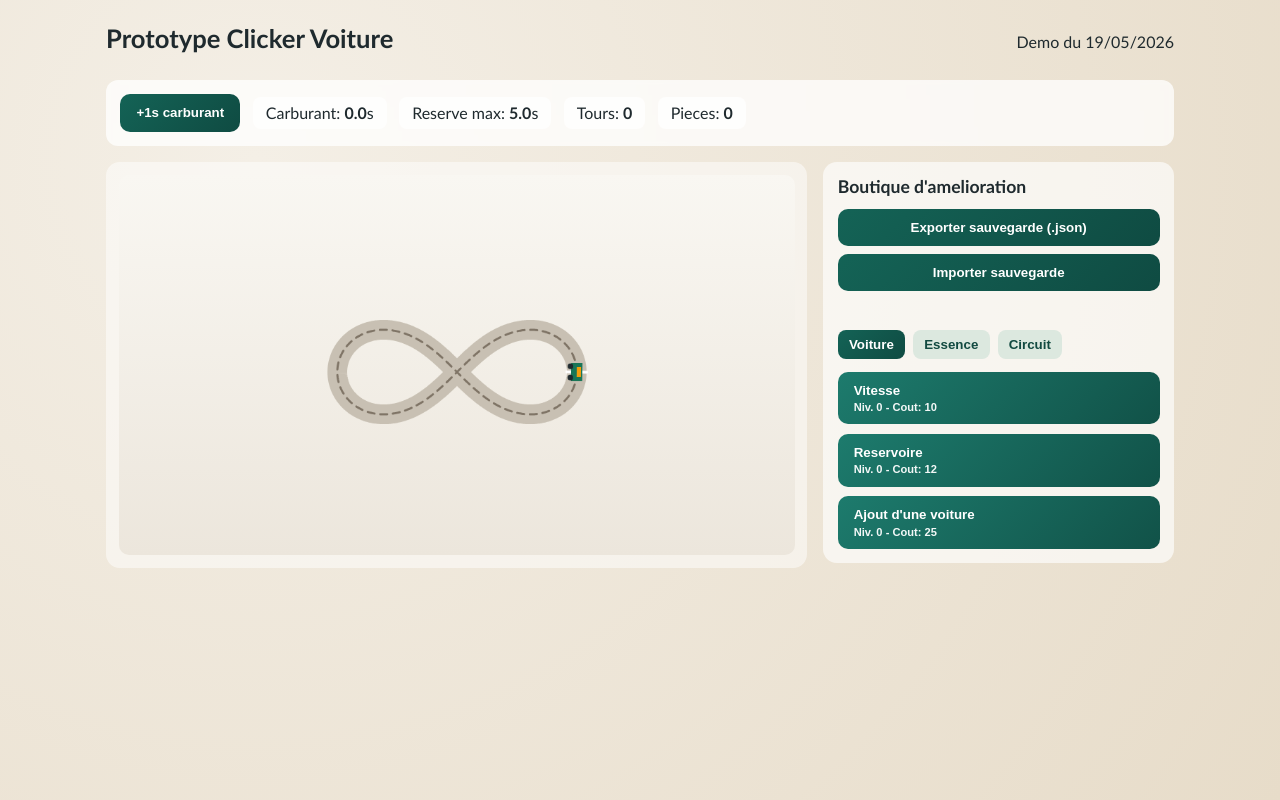
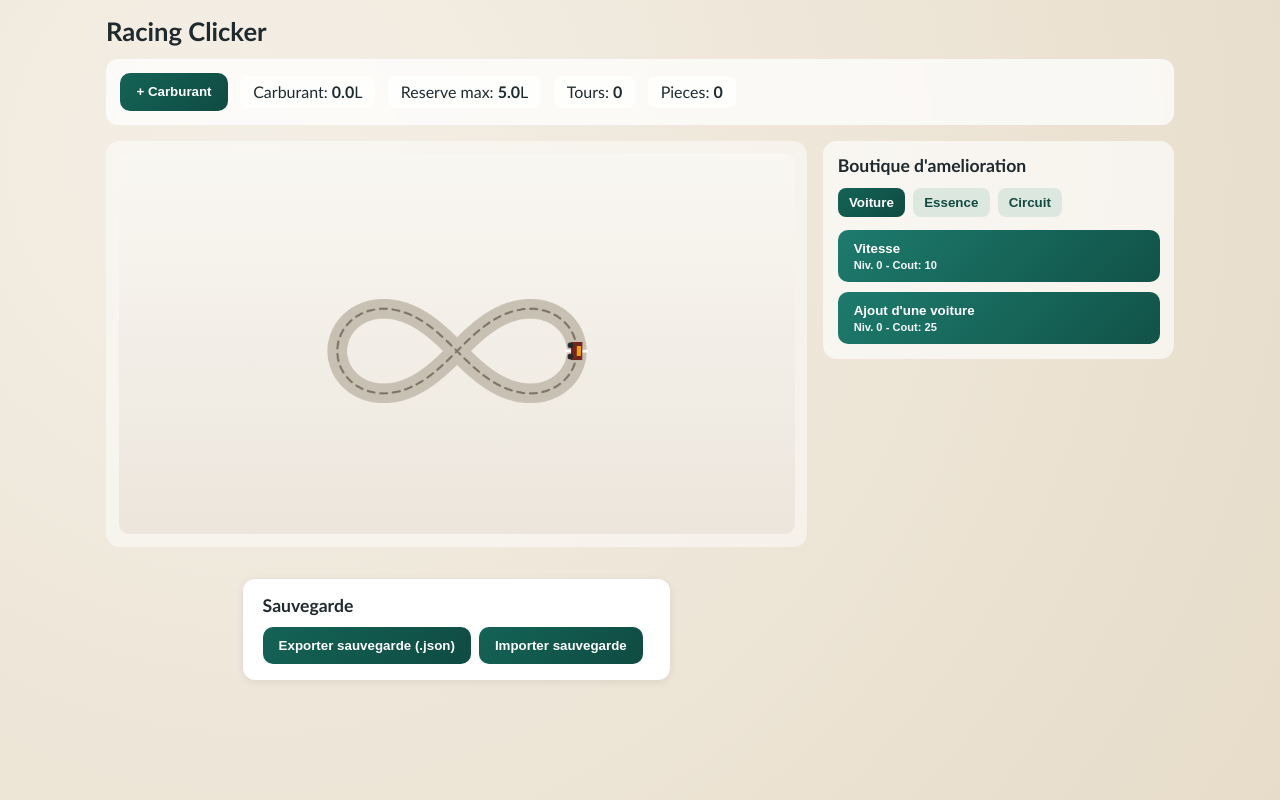
Before and after one commit to OSVMS/PROJET-WEB-Clicker, a PHP site: page / in a window 1280 px wide. Run offline with PHP 8.4, Linux system fonts and the light colour scheme.

Commit message:
Fix | Upgrade + CarColor

```diff
--- a/index.php
+++ b/index.php
@@ -1,5 +1,5 @@
 <?php
-$projectName = 'Prototype Clicker Voiture';
+$projectName = 'Racing Clicker';
 $today = date('d/m/Y');
 $cssVersion = file_exists(__DIR__ . '/style.css') ? (string) filemtime(__DIR__ . '/style.css') : '1';
 $jsVersion = file_exists(__DIR__ . '/script.js') ? (string) filemtime(__DIR__ . '/script.js') : '1';
@@ -16,16 +16,15 @@ $jsVersion = file_exists(__DIR__ . '/script.js') ? (string) filemtime(__DIR__ .
   <main class="app">
     <header class="topbar">
       <h1><?php echo htmlspecialchars($projectName, ENT_QUOTES, 'UTF-8'); ?></h1>
-      <p>Demo du <?php echo htmlspecialchars($today, ENT_QUOTES, 'UTF-8'); ?></p>
     </header>
 
     <section class="hud">
-      <button id="addFuelBtn" type="button">+1s carburant</button>
+      <button id="addFuelBtn" type="button">+ Carburant</button>
       <div class="stat">
-        Carburant: <strong id="fuelValue">0.0</strong>s
+        Carburant: <strong id="fuelValue">0.0</strong>L
       </div>
       <div class="stat">
-        Reserve max: <strong id="fuelCapValue">5.0</strong>s
+        Reserve max: <strong id="fuelCapValue">5.0</strong>L
       </div>
       <div class="stat">
         Tours: <strong id="lapsValue">0</strong>
@@ -42,12 +41,6 @@ $jsVersion = file_exists(__DIR__ . '/script.js') ? (string) filemtime(__DIR__ .
 
       <aside class="shop">
         <h2>Boutique d'amelioration</h2>
-        <div class="save-tools">
-          <button id="exportSaveBtn" type="button">Exporter sauvegarde (.json)</button>
-          <button id="importSaveBtn" type="button">Importer sauvegarde</button>
-          <input id="importSaveInput" type="file" accept="application/json,.json" hidden>
-          <p id="saveStatus" class="save-status" aria-live="polite"></p>
-        </div>
         <div class="tabs" role="tablist" aria-label="Onglets boutique">
           <button id="tabVoiture" class="tab is-active" type="button" data-tab="voiture" role="tab" aria-selected="true">Voiture</button>
           <button id="tabEssence" class="tab" type="button" data-tab="essence" role="tab" aria-selected="false">Essence</button>
@@ -74,10 +67,6 @@ $jsVersion = file_exists(__DIR__ . '/script.js') ? (string) filemtime(__DIR__ .
             <span>Essence par click</span>
             <small>Niv. <strong id="lvlFuelPerClick">0</strong> - Cout: <strong id="costFuelPerClick">8</strong></small>
           </button>
-          <button id="buyFuelReserve" class="upgrade" type="button">
-            <span>Reserve possible</span>
-            <small>Niv. <strong id="lvlFuelReserve">0</strong> - Cout: <strong id="costFuelReserve">14</strong></small>
-          </button>
           <button id="buyConsumptionTime" class="upgrade" type="button">
             <span>Temps de consomation</span>
             <small>Niv. <strong id="lvlConsumptionTime">0</strong> - Cout: <strong id="costConsumptionTime">16</strong></small>
@@ -89,8 +78,22 @@ $jsVersion = file_exists(__DIR__ . '/script.js') ? (string) filemtime(__DIR__ .
             <span>Ajout d'une autre ligne d'arrive</span>
             <small>Niv. <strong id="lvlFinishLine">0</strong> - Cout: <strong id="costFinishLine">35</strong></small>
           </button>
+          <button id="buyLineGold" class="upgrade" type="button">
+            <span>Or gagne par ligne</span>
+            <small>Niv. <strong id="lvlLineGold">0</strong> - Cout: <strong id="costLineGold">30</strong></small>
+          </button>
         </div>
       </aside>
+
+        <section class="save-panel">
+          <h2>Sauvegarde</h2>
+          <div class="save-tools">
+            <button id="exportSaveBtn" type="button">Exporter sauvegarde (.json)</button>
+            <button id="importSaveBtn" type="button">Importer sauvegarde</button>
+            <input id="importSaveInput" type="file" accept="application/json,.json" hidden>
+            <p id="saveStatus" class="save-status" aria-live="polite"></p>
+          </div>
+        </section>
     </section>
   </main>
 
--- a/script.js
+++ b/script.js
@@ -24,6 +24,7 @@ let fuel = 0;
 let coins = 0;
 let laps = 0;
 let t = 0;
+const carColors = [];
 
 // ============================================================
 // État du jeu — Niveaux des améliorations
@@ -33,9 +34,9 @@ const state = {
   carTankLevel: 0,
   addCarLevel: 0,
   fuelPerClickLevel: 0,
-  fuelReserveLevel: 0,
   consumptionTimeLevel: 0,
   finishLineLevel: 0,
+  lineGoldLevel: 0,
 };
 
 // ============================================================
@@ -74,14 +75,6 @@ const upgradeDefs = {
     costEl: document.getElementById('costFuelPerClick'),
     buttonEl: document.getElementById('buyFuelPerClick'),
   },
-  fuelReserve: {
-    levelKey: 'fuelReserveLevel',
-    costBase: 14,
-    costFactor: 1.65,
-    levelEl: document.getElementById('lvlFuelReserve'),
-    costEl: document.getElementById('costFuelReserve'),
-    buttonEl: document.getElementById('buyFuelReserve'),
-  },
   consumptionTime: {
     levelKey: 'consumptionTimeLevel',
     costBase: 16,
@@ -98,6 +91,20 @@ const upgradeDefs = {
     costEl: document.getElementById('costFinishLine'),
     buttonEl: document.getElementById('buyFinishLine'),
   },
+  lineGold: {
+    levelKey: 'lineGoldLevel',
+    costBase: 30,
+    costFactor: 1.8,
+    levelEl: document.getElementById('lvlLineGold'),
+    costEl: document.getElementById('costLineGold'),
+    buttonEl: document.getElementById('buyLineGold'),
+  },
+};
+
+const upgradesByCategory = {
+  voiture: ['carSpeed', 'addCar'],
+  essence: ['fuelPerClick', 'carTank', 'consumptionTime'],
+  circuit: ['finishLine', 'lineGold'],
 };
 
 // ============================================================
@@ -115,7 +122,7 @@ function getUpgradeCost(def) {
 }
 
 function getFuelCap() {
-  return 5 + state.fuelReserveLevel * 3 + state.carTankLevel * 2;
+  return 5 + state.carTankLevel * 3;
 }
 
 function getFuelPerClick() {
@@ -138,6 +145,10 @@ function getConsumptionPerSecond() {
 
 function getFinishLineCount() {
   return 1 + state.finishLineLevel;
+}
+
+function getCoinsPerLine() {
+  return 1 + state.lineGoldLevel;
 }
 
 // ============================================================
@@ -229,12 +240,25 @@ function drawFinishLines() {
   ctx.restore();
 }
 
-function drawCar(point, angle, hueShift) {
+function generateRandomCarColor() {
+  const hue = Math.floor(Math.random() * 360);
+  const saturation = 55 + Math.floor(Math.random() * 25);
+  const lightness = 28 + Math.floor(Math.random() * 18);
+  return `hsl(${hue}, ${saturation}%, ${lightness}%)`;
+}
+
+function ensureCarColors(count) {
+  while (carColors.length < count) {
+    carColors.push(generateRandomCarColor());
+  }
+}
+
+function drawCar(point, angle, bodyColor) {
   ctx.save();
   ctx.translate(point.x, point.y);
   ctx.rotate(angle);
 
-  ctx.fillStyle = `hsl(${160 + hueShift}, 65%, 28%)`;
+  ctx.fillStyle = bodyColor;
   ctx.fillRect(-13, -8, 26, 16);
 
   ctx.fillStyle = '#f59e0b';
@@ -304,6 +328,19 @@ function setActiveTab(tabName) {
   tabPanels.forEach((panel) => {
     const isActive = panel.dataset.panel === tabName;
     panel.classList.toggle('is-active', isActive);
+  });
+}
+
+function organizeUpgradesByCategory() {
+  Object.entries(upgradesByCategory).forEach(([category, upgradeKeys]) => {
+    const panel = tabPanels.find((item) => item.dataset.panel === category);
+    if (!panel) return;
+
+    upgradeKeys.forEach((key) => {
+      const def = upgradeDefs[key];
+      if (!def || !def.buttonEl) return;
+      panel.appendChild(def.buttonEl);
+    });
   });
 }
 
@@ -410,18 +447,20 @@ function loop(timestamp) {
 
   if (crossedCount > 0) {
     laps += crossedCount;
-    coins += crossedCount * getFinishLineCount();
+    coins += crossedCount * getFinishLineCount() * getCoinsPerLine();
     updateShopUi();
   }
 
   ctx.clearRect(0, 0, canvas.width, canvas.height);
   drawTrack();
 
+  ensureCarColors(cars);
+
   for (let i = 0; i < cars; i += 1) {
     const carT = (t + i * phaseStep) % (Math.PI * 2);
     const carPos = lemniscatePoint(carT);
     const heading = getHeading(carT);
-    drawCar(carPos, heading, i * 28);
+    drawCar(carPos, heading, carColors[i]);
   }
 
   updateHud();
@@ -460,13 +499,15 @@ upgradeDefs.carSpeed.buttonEl.addEventListener('click', () => buyUpgrade('carSpe
 upgradeDefs.carTank.buttonEl.addEventListener('click', () => buyUpgrade('carTank'));
 upgradeDefs.addCar.buttonEl.addEventListener('click', () => buyUpgrade('addCar'));
 upgradeDefs.fuelPerClick.buttonEl.addEventListener('click', () => buyUpgrade('fuelPerClick'));
-upgradeDefs.fuelReserve.buttonEl.addEventListener('click', () => buyUpgrade('fuelReserve'));
 upgradeDefs.consumptionTime.buttonEl.addEventListener('click', () => buyUpgrade('consumptionTime'));
 upgradeDefs.finishLine.buttonEl.addEventListener('click', () => buyUpgrade('finishLine'));
+upgradeDefs.lineGold.buttonEl.addEventListener('click', () => buyUpgrade('lineGold'));
 
 // ============================================================
 // Démarrage — Initialisation de l'affichage et lancement du jeu
 // ============================================================
+
 updateHud();
+organizeUpgradesByCategory();
 updateShopUi();
 requestAnimationFrame(loop);
--- a/style.css
+++ b/style.css
@@ -113,6 +113,32 @@ canvas {
   margin-bottom: 0.8rem;
 }
 
+.save-panel {
+  max-width: 960px;
+  margin: 1rem auto 0;
+  padding: 1rem 1.2rem;
+  background: #fff;
+  border-radius: 12px;
+  box-shadow: 0 2px 8px rgba(0,0,0,.08);
+}
+
+.save-panel h2 {
+  margin: 0 0 0.7rem;
+  font-size: 1.1rem;
+}
+
+.save-panel .save-tools {
+  margin-bottom: 0;
+  display: flex;
+  flex-wrap: wrap;
+  gap: 0.5rem;
+  align-items: center;
+}
+
+.save-panel .save-tools button {
+  width: auto;
+}
+
 .save-tools button {
   width: 100%;
 }
```
